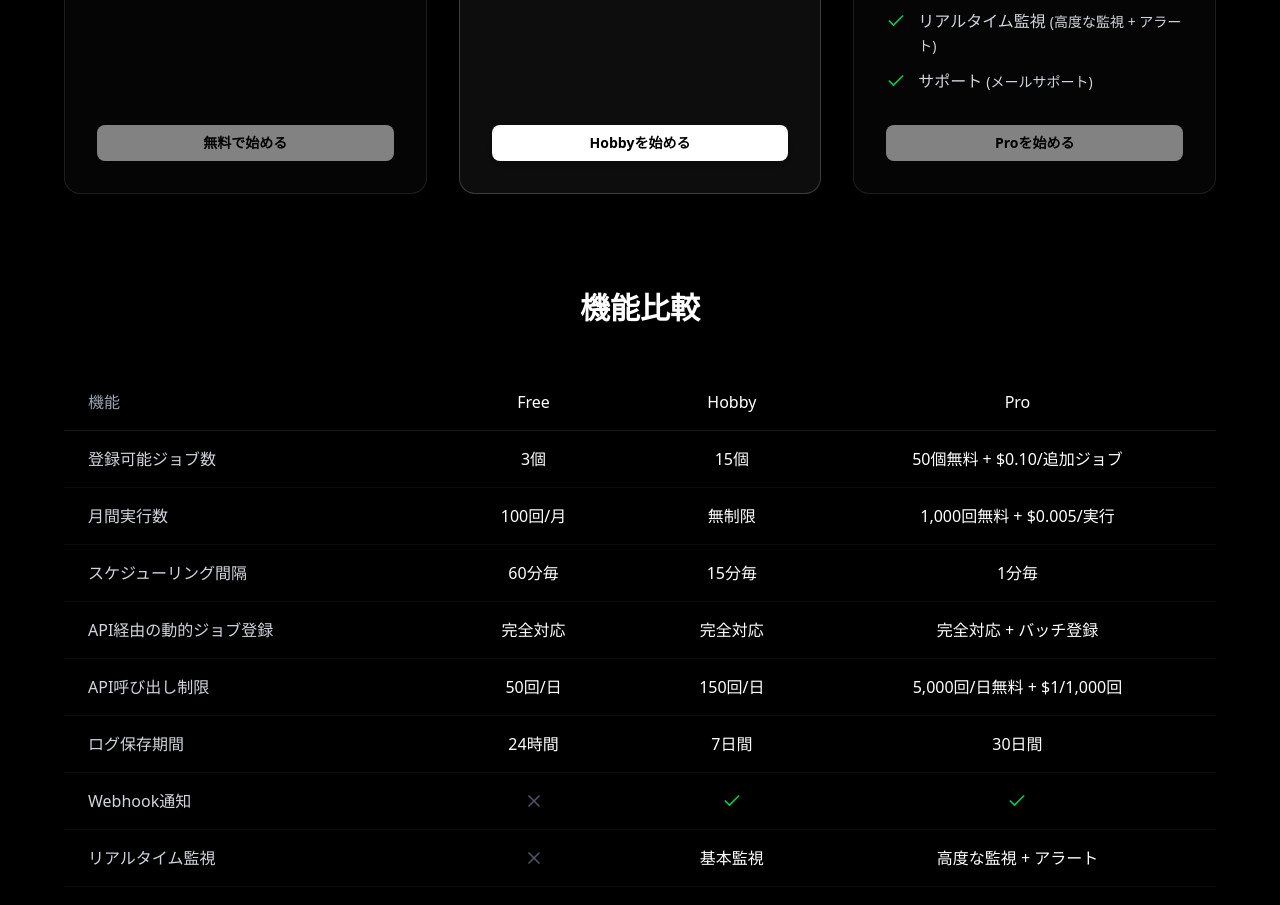
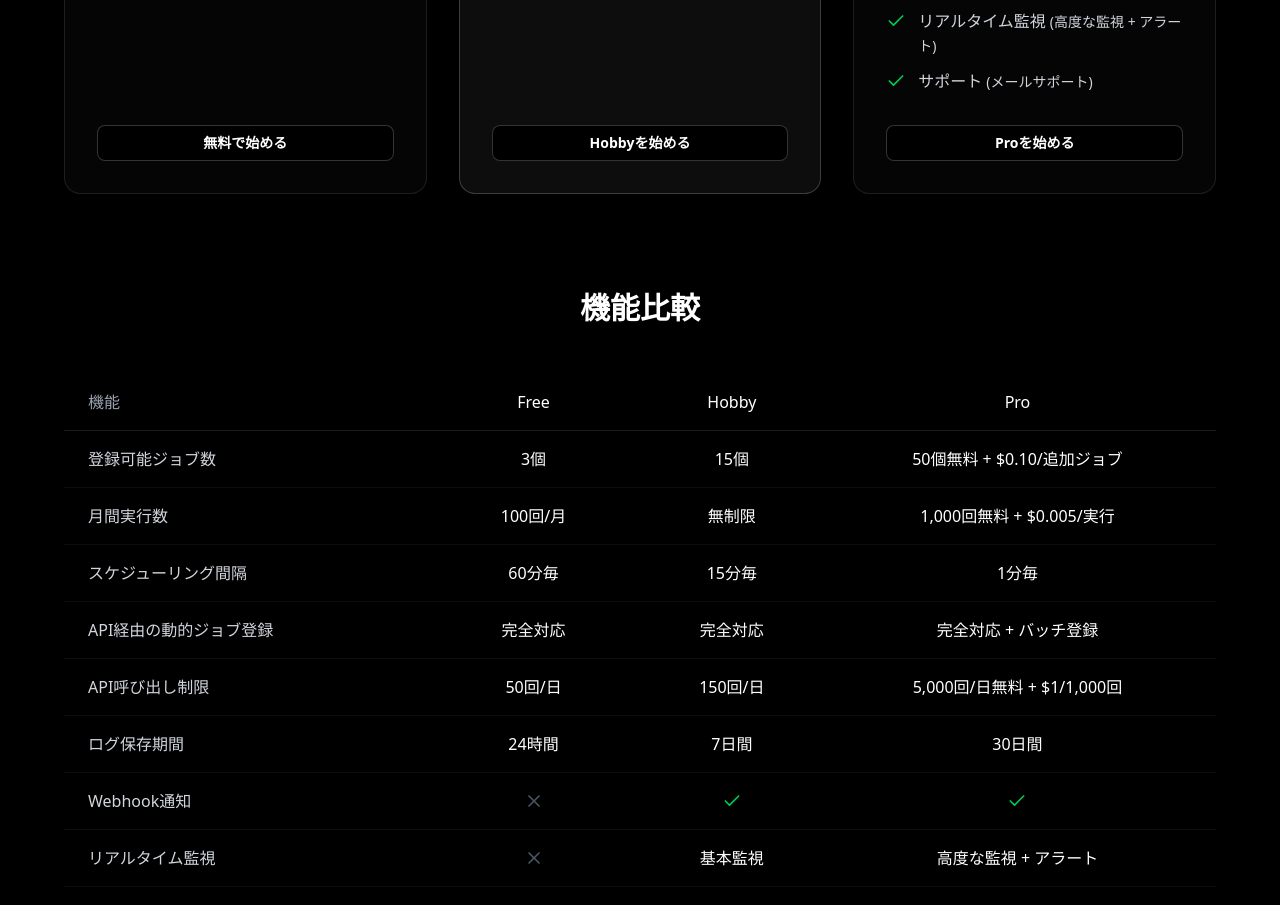
Before and after one commit to Claft-Developers/ReCoron, a Next.js app: page /pricing in a window 1280 px wide. Shown: the part 820-1725 px from the top of the page. Built offline with nearby package versions, Linux system fonts and the light colour scheme.

Commit message:
edit: change color

```diff
--- a/src/components/pricing/pricing-card.tsx
+++ b/src/components/pricing/pricing-card.tsx
@@ -63,8 +63,8 @@ export function PricingCard({
             <Button
                 className={`w-full cursor-pointer font-semibold transition-all ${
                     popular
-                        ? "bg-white text-black hover:bg-gray-100 hover:shadow-lg hover:scale-[1.02] shadow-md"
-                        : "bg-white/50 text-black hover:bg-white hover:shadow-lg hover:scale-[1.02]"
+                        ? "bg-black text-white hover:bg-white hover:text-black hover:shadow-lg hover:scale-[1.02] border border-white/20"
+                        : "bg-black text-white hover:bg-white hover:text-black hover:shadow-lg hover:scale-[1.02] border border-white/20"
                 }`}
             >
                 {cta}
```
